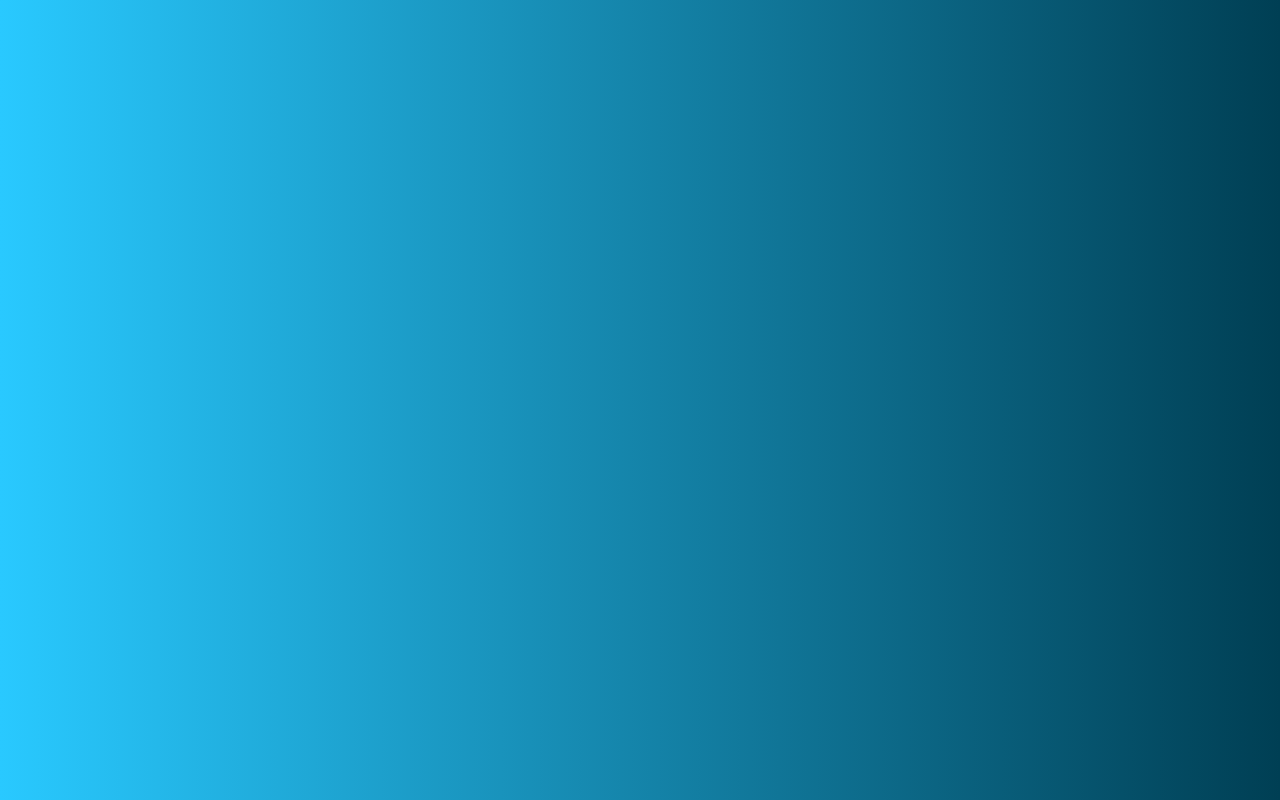
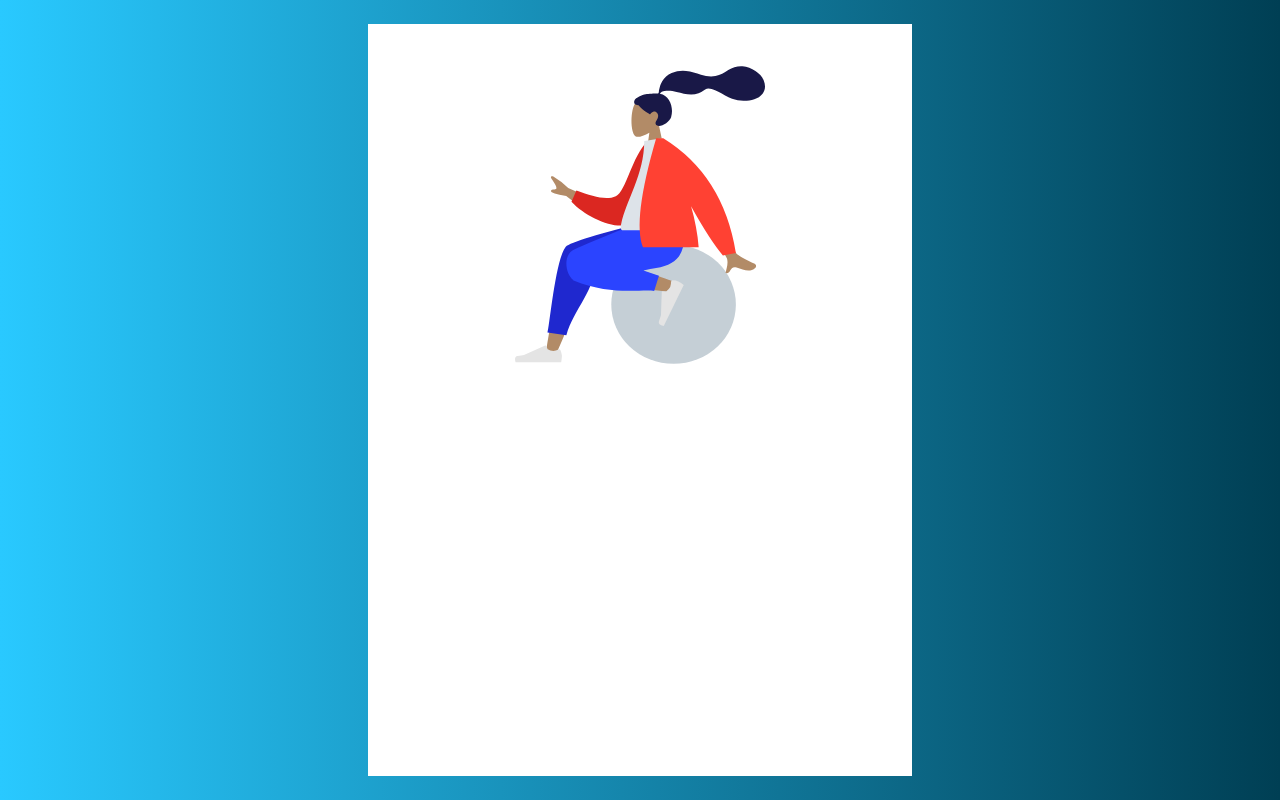
Before and after one commit to GerardCod/hl-admin, a React (Create React App) app: page / in a window 1280 px wide. Built offline with nearby package versions, Linux system fonts and the light colour scheme.

Commit message:
[MODIFY] Adding lady image to form

```diff
--- a/src/App.css
+++ b/src/App.css
@@ -21,3 +21,15 @@
   justify-content: center;
   align-items: center;
 }
+
+.flex--column {
+  flex-direction:column;
+}
+
+.Form {
+  width: 40%;
+  height: 90vh;
+  background-color: white;
+  padding: 1rem;
+  align-items: center;
+}
--- a/src/components/LoginForm.js
+++ b/src/components/LoginForm.js
@@ -1,9 +1,10 @@
 import React from 'react';
+import lady from '../lady.svg';
 
 const LoginForm = () => {
   return (
-    <form className="Form">
-
+    <form className="Form flex flex--column">
+      <object data={lady} width="250" height="350"></object>
     </form>
   );
 }
--- a/src/pages/LoginPage.js
+++ b/src/pages/LoginPage.js
@@ -1,8 +1,9 @@
 import React from 'react';
+import LoginForm from '../components/LoginForm';
 
 const LoginPage = () => (
-  <div className="full-size gradient-blue">
-
+  <div className="full-size gradient-blue flex flex--center">
+    <LoginForm />
   </div>
 );
 
```
Also changed, not shown: public/lady.svg (deleted).
